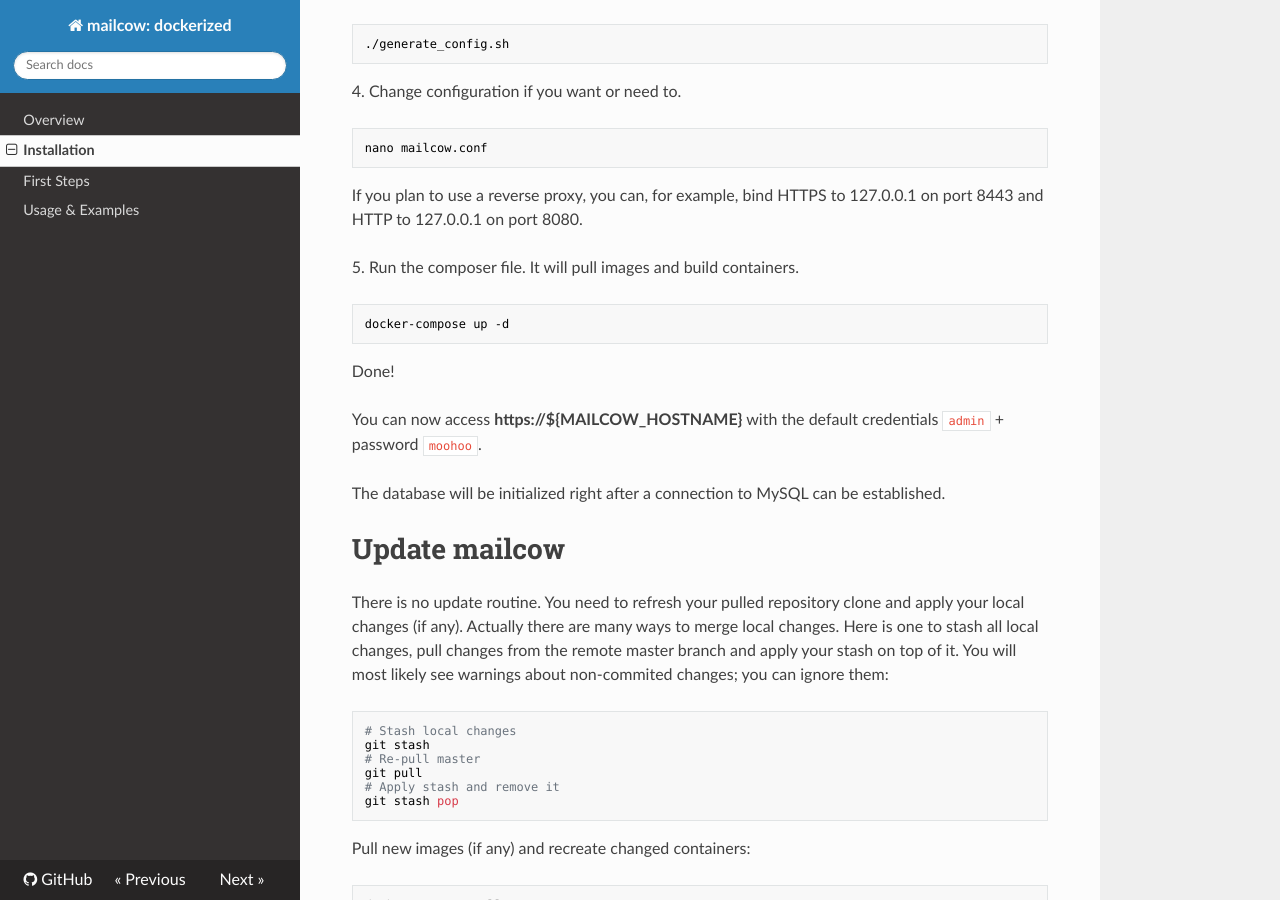
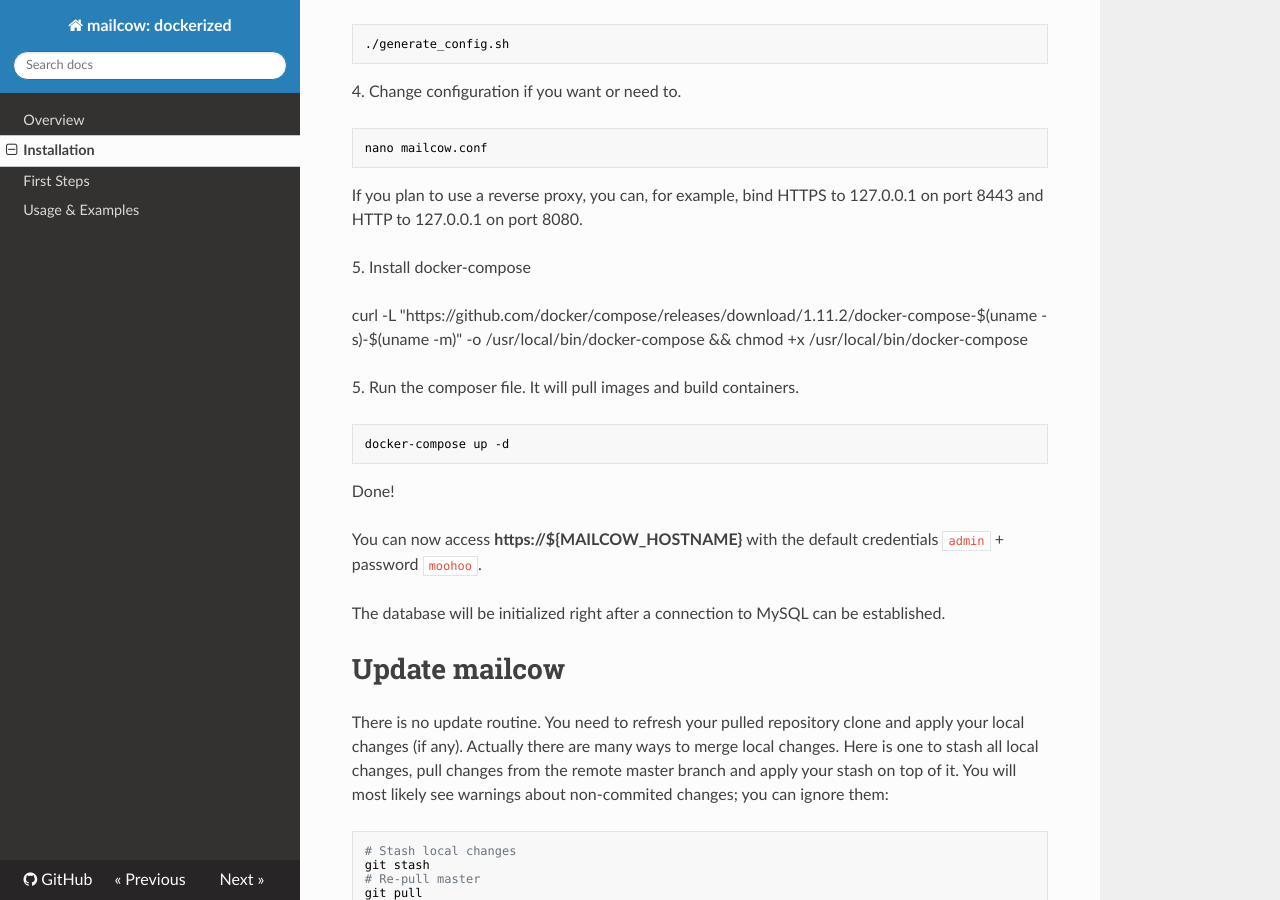
Before and after one commit to mailcow/mailcow-dockerized, an MkDocs documentation site: the page built from docs/install.md, in a window 1280 px wide and 900 px high, scrolled down 506 px. Built offline with MkDocs 1.6.1, drawn with Linux system fonts in a browser that asks for light colours; nearby versions of some CDN libraries; old or Windows-style settings are respelled for this version of MkDocs.

Commit message:
Added docker-compose installation
Please mention the installation of docker-compose

````diff
--- a/docs/install.md
+++ b/docs/install.md
@@ -23,6 +23,10 @@
 nano mailcow.conf
 ```
 If you plan to use a reverse proxy, you can, for example, bind HTTPS to 127.0.0.1 on port 8443 and HTTP to 127.0.0.1 on port 8080.
+
+5\. Install docker-compose
+
+curl -L "https://github.com/docker/compose/releases/download/1.11.2/docker-compose-$(uname -s)-$(uname -m)" -o /usr/local/bin/docker-compose && chmod +x /usr/local/bin/docker-compose
 
 5\. Run the composer file. It will pull images and build containers.
 ```
````
